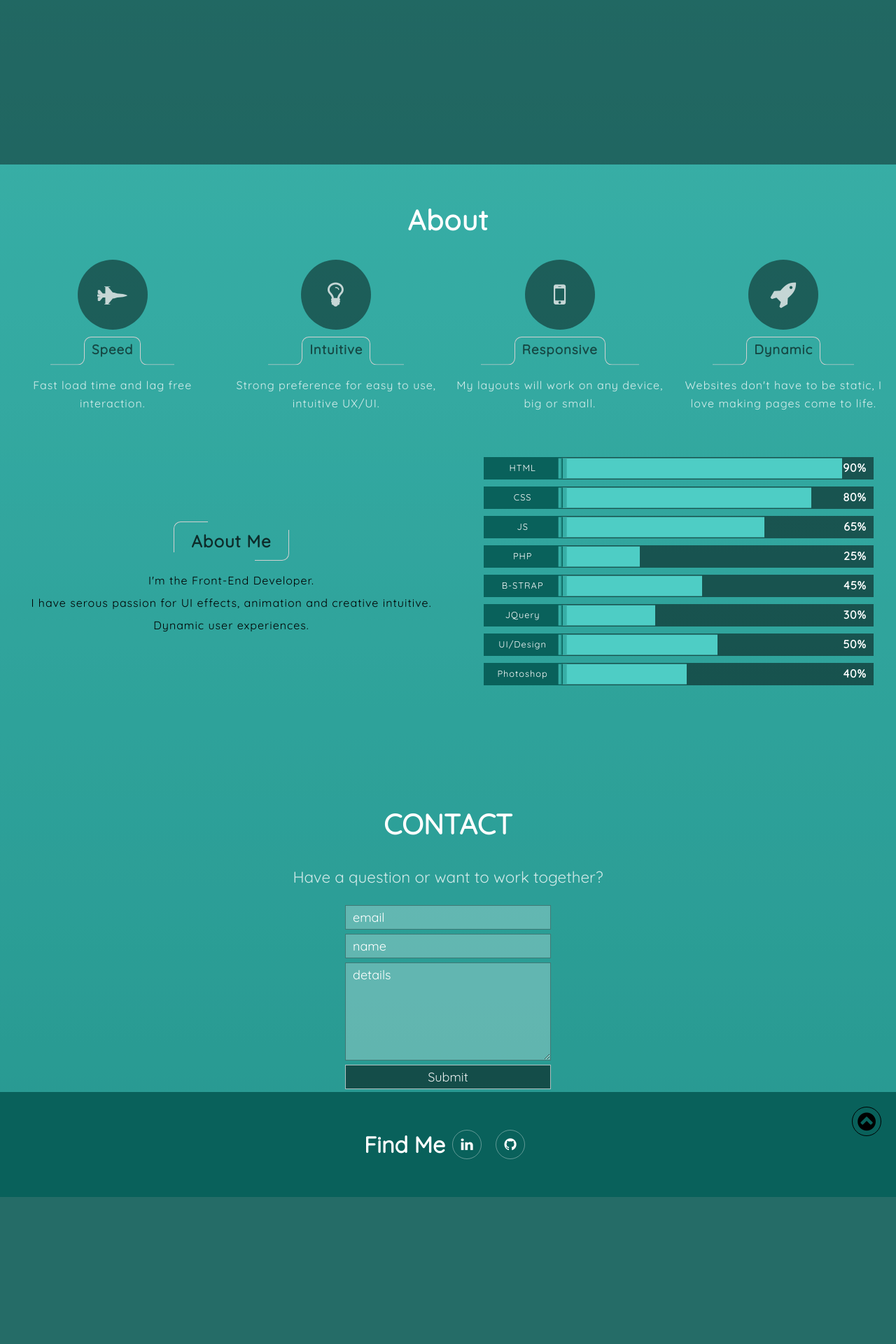
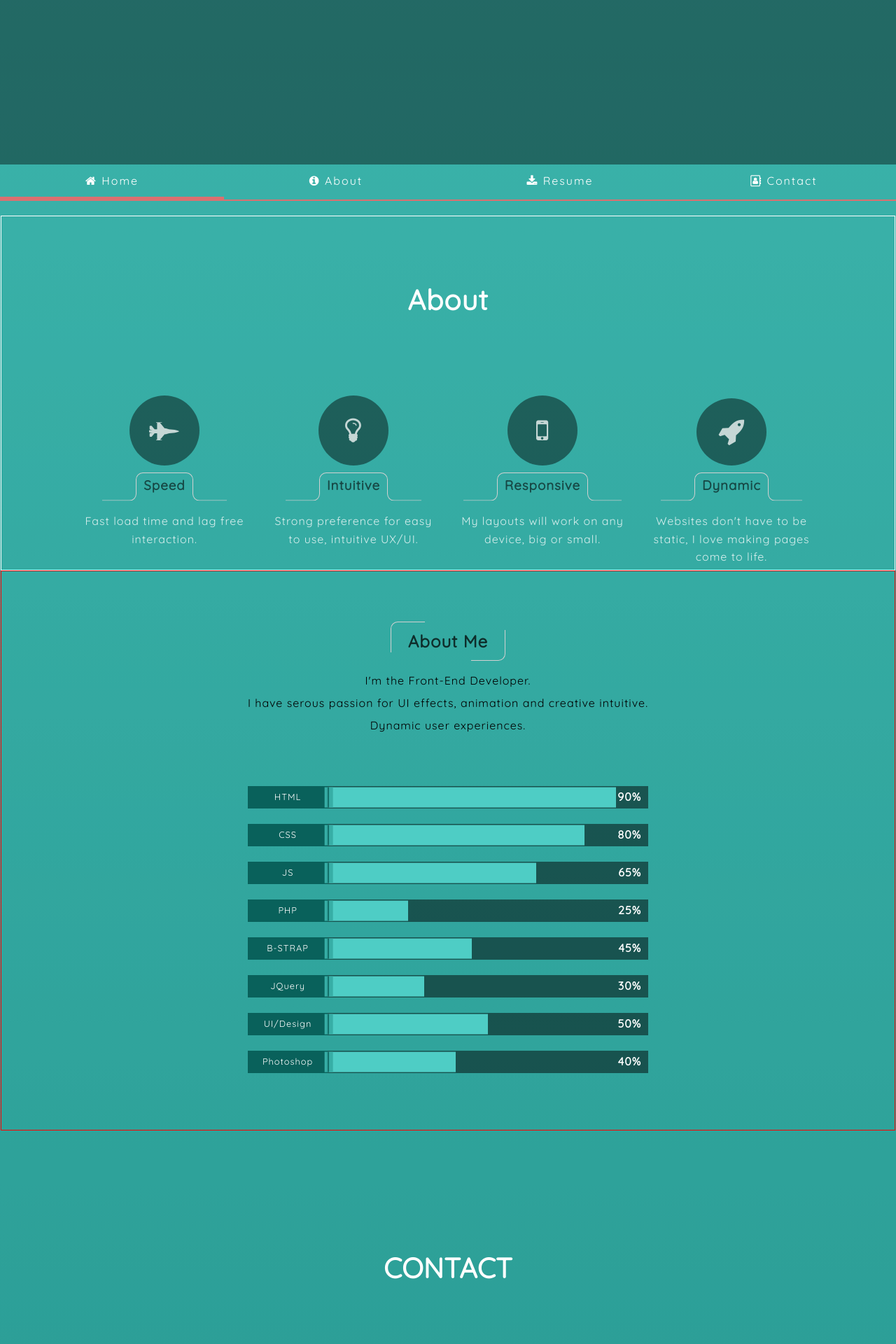
Before and after one commit to Ankit7991/Portfolio1, a PHP site: page / in a window 1280 px wide. Shown: the part 565-2485 px from the top of the page at 70% size. Before the commit the page ends 2275 px from the top, so only its background shows below. Run offline with PHP 8.4, Linux system fonts and the light colour scheme; style sheets or scripts are compiled from the project's sources; some web fonts are replaced.

Commit message:
many thing went wrong?

```diff
--- a/index.html
+++ b/index.html
@@ -53,7 +53,8 @@
       </nav>
       <section class="about about-bgEnable" id="ABOUT">
 
-
+        <div id="about-me">
+          <div id="about-me-">
           <div class="about-title title-wrapper">
             <h1>About</h1>
           </div>
@@ -104,7 +105,11 @@
               </div>
             </div>
           </div>
+          </div>
+        </div>
 
+
+        <div id="languages">
           <div class="about-me-and-languages">
             <div class="about-me">
               <h1>About Me</h1>
@@ -221,6 +226,7 @@
 
             </div>
           </div>
+        </div>
       </section>
 
       <section id="CONTACT" class="contact contact-bgEnable">
@@ -233,7 +239,7 @@
             <div class="form-wrapper">
 
               <form action="" method="POST">
-                <input type="email" class="input-email" placeholder="email" >
+                <input type="email" class="input-email" placeholder="email">
                 <input type="name" class="input-name" placeholder="name">
                 <textarea name="details" class="input-textarea" cols="30" rows="10" placeholder="details"></textarea>
                 <input type="button" id="contact-me-button" value="Submit">
@@ -246,7 +252,7 @@
       </section>
 
       <footer>
-        <div class="go2top"><i class="fa fa-chevron-circle-up"></i></div>
+        <div class="go2top" id="go2top"><i class="fa fa-chevron-circle-up"></i></div>
         <h1>Find Me</h1>
         <div class="social-wrapper">
           <div class="social">
--- a/script/script.js
+++ b/script/script.js
@@ -214,6 +214,8 @@ window.onload = (function () {
     scroll('about', 'ABOUT', );
     // scroll('resume', 'RESUME', 500, -500);
     scroll('contact', 'CONTACT', );
+    scroll('go2top', 'HOME', 2000);
+
 
     //function for intro view my work button(using changeClass())
     var buttonHoverd = true, myTimeout;
@@ -232,7 +234,7 @@ window.onload = (function () {
       }
     })
 
-    //removing animation onclick
+    //removing animation onclick (of view my work button)
     $('#home').click(function(){
       document.querySelector('.button').classList.remove('button-animated');
     })
--- a/style/main/style.css
+++ b/style/main/style.css
@@ -342,7 +342,6 @@ main .sticky {
 
 main nav,
 main .nonSticky {
-  display: none;
   margin-bottom: 20px;
   border-bottom: 2px solid #db7070;
   -webkit-transition: border 0.4s, background 0.4s, 0.3s;
@@ -443,11 +442,27 @@ main .nonSticky ul li:nth-child(5) span.active {
 main section.about {
   letter-spacing: 1px;
   line-height: 1.6em;
-  padding-top: 39px;
   border: 1px solid transparent;
 }
 
-main section.about .card-wrapper {
+main section.about #about-me {
+  border: 1px solid white;
+  display: -webkit-box;
+  display: -ms-flexbox;
+  display: flex;
+  -webkit-box-pack: center;
+      -ms-flex-pack: center;
+          justify-content: center;
+  -webkit-box-align: center;
+      -ms-flex-align: center;
+          align-items: center;
+}
+
+main section.about #about-me .about-title {
+  height: 30vh;
+}
+
+main section.about #about-me .card-wrapper {
   display: -webkit-box;
   display: -ms-flexbox;
   display: flex;
@@ -455,13 +470,13 @@ main section.about .card-wrapper {
       flex-wrap: wrap;
   -ms-flex-pack: distribute;
       justify-content: space-around;
-  -webkit-box-align: center;
-      -ms-flex-align: center;
-          align-items: center;
+  -webkit-box-align: baseline;
+      -ms-flex-align: baseline;
+          align-items: baseline;
   color: rgba(255, 255, 255, 0.801);
 }
 
-main section.about .card {
+main section.about #about-me .card {
   width: 250px;
   height: 250px;
   display: -webkit-box;
@@ -480,11 +495,11 @@ main section.about .card {
   text-align: center;
 }
 
-main section.about .card div {
+main section.about #about-me .card div {
   margin: 5px;
 }
 
-main section.about .card .card-icon {
+main section.about #about-me .card .card-icon {
   width: 100px;
   height: 100px;
   background: #00000073;
@@ -493,7 +508,7 @@ main section.about .card .card-icon {
   cursor: pointer;
 }
 
-main section.about .card .card-icon .fa {
+main section.about #about-me .card .card-icon .fa {
   position: absolute;
   top: 50%;
   left: 50%;
@@ -506,12 +521,12 @@ main section.about .card .card-icon .fa {
   transition: font-size 0.2s, color 0.4s;
 }
 
-main section.about .card .card-icon:hover .fa {
+main section.about #about-me .card .card-icon:hover .fa {
   font-size: 50px;
   color: #ffffff;
 }
 
-main section.about .card .card-title {
+main section.about #about-me .card .card-title {
   border: 1px solid #d1d1d1;
   padding: 5px 10px 0 10px;
   border-bottom: 0px;
@@ -521,13 +536,13 @@ main section.about .card .card-title {
   cursor: pointer;
 }
 
-main section.about .card .card-title:after, main section.about .card .card-title:before {
+main section.about #about-me .card .card-title:after, main section.about #about-me .card .card-title:before {
   content: "";
   position: absolute;
   bottom: 0;
 }
 
-main section.about .card .card-title:before {
+main section.about #about-me .card .card-title:before {
   left: 0;
   border-right: 1px solid #d1d1d1;
   border-bottom: 1px solid #d1d1d1;
@@ -538,7 +553,7 @@ main section.about .card .card-title:before {
           transform: translate(-100%, 0.6em);
 }
 
-main section.about .card .card-title:after {
+main section.about #about-me .card .card-title:after {
   right: 0;
   border-left: 1px solid #d1d1d1;
   border-bottom: 1px solid #d1d1d1;
@@ -549,18 +564,45 @@ main section.about .card .card-title:after {
           transform: translate(100%, 0.6em);
 }
 
-main section.about .card-about {
+main section.about #about-me .card-about {
   padding-top: 1em;
 }
 
-main section.about .about-me {
+main section.about #languages {
+  height: 100vh;
+}
+
+main section.about #languages .about-me-and-languages {
+  border: 1px solid red;
+  height: 100vh;
+  display: -webkit-box;
+  display: -ms-flexbox;
+  display: flex;
+  -webkit-box-align: center;
+      -ms-flex-align: center;
+          align-items: center;
+  height: 100%;
+}
+
+main section.about #languages .about-me-and-languages .about-me {
+  display: -webkit-box;
+  display: -ms-flexbox;
+  display: flex;
+  -webkit-box-pack: center;
+      -ms-flex-pack: center;
+          justify-content: center;
+  -webkit-box-align: center;
+      -ms-flex-align: center;
+          align-items: center;
+  -webkit-box-orient: vertical;
+  -webkit-box-direction: normal;
+      -ms-flex-flow: column;
+          flex-flow: column;
   text-align: center;
-  margin-top: 5em;
-  margin-bottom: 5em;
   line-height: 2em;
 }
 
-main section.about .about-me h1 {
+main section.about #languages .about-me-and-languages .about-me h1 {
   margin: 1em;
   display: inline-block;
   border: 1px solid #d1d1d1;
@@ -571,7 +613,7 @@ main section.about .about-me h1 {
   color: #000000bb;
 }
 
-main section.about .about-me h1:after, main section.about .about-me h1:before {
+main section.about #languages .about-me-and-languages .about-me h1:after, main section.about #languages .about-me-and-languages .about-me h1:before {
   content: "";
   position: absolute;
   border: 1px solid #d1d1d1;
@@ -579,7 +621,7 @@ main section.about .about-me h1:after, main section.about .about-me h1:before {
   height: 0.6em;
 }
 
-main section.about .about-me h1:before {
+main section.about #languages .about-me-and-languages .about-me h1:before {
   left: 0;
   top: 0;
   border-bottom: none;
@@ -589,7 +631,7 @@ main section.about .about-me h1:before {
           transform: translate(-1px, -0.5em);
 }
 
-main section.about .about-me h1:after {
+main section.about #languages .about-me-and-languages .about-me h1:after {
   bottom: 0;
   right: 0;
   border-top: none;
@@ -599,7 +641,7 @@ main section.about .about-me h1:after {
           transform: translate(1px, 0.5em);
 }
 
-main section.about .languages {
+main section.about #languages .about-me-and-languages .languages {
   display: -webkit-box;
   display: -ms-flexbox;
   display: flex;
@@ -615,11 +657,11 @@ main section.about .languages {
           flex-flow: column;
 }
 
-main section.about .languages .bar-wrapper {
+main section.about #languages .about-me-and-languages .languages .bar-wrapper {
   width: 90%;
 }
 
-main section.about .languages .bar-wrapper .bar-main .title-value-wrapper {
+main section.about #languages .about-me-and-languages .languages .bar-wrapper .bar-main .title-value-wrapper {
   position: relative;
   overflow: hidden;
   margin-bottom: 10px;
@@ -633,7 +675,7 @@ main section.about .languages .bar-wrapper .bar-main .title-value-wrapper {
           align-items: center;
 }
 
-main section.about .languages .bar-wrapper .bar-main .title-value-wrapper .bar-title {
+main section.about #languages .about-me-and-languages .languages .bar-wrapper .bar-main .title-value-wrapper .bar-title {
   position: absolute;
   left: -20%;
   height: 100%;
@@ -655,7 +697,7 @@ main section.about .languages .bar-wrapper .bar-main .title-value-wrapper .bar-t
   transition: font-size 0.4s;
 }
 
-main section.about .languages .bar-wrapper .bar-main .title-value-wrapper .bar-title:after {
+main section.about #languages .about-me-and-languages .languages .bar-wrapper .bar-main .title-value-wrapper .bar-title:after {
   content: "";
   background: -webkit-gradient(linear, left top, right top, color-stop(25%, #37AEA6), color-stop(50%, #09615b), color-stop(25%, #37AEA6));
   background: linear-gradient(to right, #37AEA6 25%, #09615b 50%, #37AEA6 25%);
@@ -669,7 +711,7 @@ main section.about .languages .bar-wrapper .bar-main .title-value-wrapper .bar-t
           transform: translate(0.6em, -50%);
 }
 
-main section.about .languages .bar-wrapper .bar-main .title-value-wrapper .bar-value {
+main section.about #languages .about-me-and-languages .languages .bar-wrapper .bar-main .title-value-wrapper .bar-value {
   background: #0202024f;
   left: 0;
   text-align: right;
@@ -679,7 +721,7 @@ main section.about .languages .bar-wrapper .bar-main .title-value-wrapper .bar-v
   overflow: hidden;
 }
 
-main section.about .languages .bar-wrapper .bar-main .title-value-wrapper .bar-value span {
+main section.about #languages .about-me-and-languages .languages .bar-wrapper .bar-main .title-value-wrapper .bar-value span {
   position: absolute;
   right: 0;
   top: 50%;
@@ -689,7 +731,7 @@ main section.about .languages .bar-wrapper .bar-main .title-value-wrapper .bar-v
   font-weight: bolder;
 }
 
-main section.about .languages .bar-wrapper .bar-main .title-value-wrapper .bar-value .bar-value-meter {
+main section.about #languages .about-me-and-languages .languages .bar-wrapper .bar-main .title-value-wrapper .bar-value .bar-value-meter {
   position: absolute;
   height: 90%;
   width: 0%;
@@ -702,8 +744,7 @@ main section.about .languages .bar-wrapper .bar-main .title-value-wrapper .bar-v
 }
 
 main section.contact {
-  border: 1px solid transparent;
-  padding-top: 50px;
+  height: 100vh;
   text-align: center;
   margin: 3em 0 0 0;
   position: relative;
@@ -725,6 +766,23 @@ main section.contact {
 
 main section.contact .contact-wrapper {
   width: 80%;
+  height: 100vh;
+  display: -webkit-box;
+  display: -ms-flexbox;
+  display: flex;
+  -webkit-box-pack: center;
+      -ms-flex-pack: center;
+          justify-content: center;
+  -webkit-box-align: center;
+      -ms-flex-align: center;
+          align-items: center;
+  -webkit-box-orient: vertical;
+  -webkit-box-direction: normal;
+      -ms-flex-flow: column;
+          flex-flow: column;
+  -webkit-box-pack: space-evenly;
+      -ms-flex-pack: space-evenly;
+          justify-content: space-evenly;
 }
 
 main section.contact .contact-wrapper .contact-fields {
@@ -741,6 +799,10 @@ main section.contact .contact-wrapper .contact-fields {
   -webkit-box-direction: normal;
       -ms-flex-flow: column;
           flex-flow: column;
+  height: 50vh;
+  -webkit-box-pack: space-evenly;
+      -ms-flex-pack: space-evenly;
+          justify-content: space-evenly;
 }
 
 main section.contact .contact-wrapper .contact-fields p {
@@ -765,29 +827,41 @@ main section.contact .contact-wrapper .contact-fields .form-wrapper form {
   -webkit-box-direction: normal;
       -ms-flex-flow: column;
           flex-flow: column;
+  -webkit-box-align: center;
+      -ms-flex-align: center;
+          align-items: center;
+  -webkit-box-pack: space-evenly;
+      -ms-flex-pack: space-evenly;
+          justify-content: space-evenly;
 }
 
-main section.contact .contact-wrapper .contact-fields .form-wrapper form input, main section.contact .contact-wrapper .contact-fields .form-wrapper form textarea {
+main section.contact .contact-wrapper .contact-fields .form-wrapper form input,
+main section.contact .contact-wrapper .contact-fields .form-wrapper form textarea {
   margin: 3px;
   padding: 5px 10px;
+  width: 100%;
   font-size: 18px;
   background: #ffffff43;
   border: 1px solid #00000057;
 }
 
-main section.contact .contact-wrapper .contact-fields .form-wrapper form input::-webkit-input-placeholder, main section.contact .contact-wrapper .contact-fields .form-wrapper form textarea::-webkit-input-placeholder {
+main section.contact .contact-wrapper .contact-fields .form-wrapper form input::-webkit-input-placeholder,
+main section.contact .contact-wrapper .contact-fields .form-wrapper form textarea::-webkit-input-placeholder {
   color: white;
 }
 
-main section.contact .contact-wrapper .contact-fields .form-wrapper form input:-ms-input-placeholder, main section.contact .contact-wrapper .contact-fields .form-wrapper form textarea:-ms-input-placeholder {
+main section.contact .contact-wrapper .contact-fields .form-wrapper form input:-ms-input-placeholder,
+main section.contact .contact-wrapper .contact-fields .form-wrapper form textarea:-ms-input-placeholder {
   color: white;
 }
 
-main section.contact .contact-wrapper .contact-fields .form-wrapper form input::-ms-input-placeholder, main section.contact .contact-wrapper .contact-fields .form-wrapper form textarea::-ms-input-placeholder {
+main section.contact .contact-wrapper .contact-fields .form-wrapper form input::-ms-input-placeholder,
+main section.contact .contact-wrapper .contact-fields .form-wrapper form textarea::-ms-input-placeholder {
   color: white;
 }
 
-main section.contact .contact-wrapper .contact-fields .form-wrapper form input::placeholder, main section.contact .contact-wrapper .contact-fields .form-wrapper form textarea::placeholder {
+main section.contact .contact-wrapper .contact-fields .form-wrapper form input::placeholder,
+main section.contact .contact-wrapper .contact-fields .form-wrapper form textarea::placeholder {
   color: white;
 }
 
@@ -796,6 +870,7 @@ main section.contact .contact-wrapper .contact-fields .form-wrapper form textare
 }
 
 main section.contact .contact-wrapper .contact-fields .form-wrapper form input[type='button'] {
+  width: 50%;
   background: #00000080;
   color: #ffffffe8;
   border: 1px solid #ffffffa8;
@@ -891,6 +966,7 @@ main footer .social-wrapper .social a.github:hover:after {
 
 main footer .go2top {
   position: absolute;
+  cursor: pointer;
   right: 0;
   top: 0;
   font-size: 30px;
@@ -944,7 +1020,7 @@ main footer .go2top:hover .fa {
 }
 
 .sticky-nav-wrapper {
-  padding-top: 5em;
+  padding-top: 5.1em;
 }
 
 h1 {
--- a/style/main/style.scss
+++ b/style/main/style.scss
@@ -209,17 +209,20 @@ section.intro-wrapper {
     @include hundered();
     position: absolute;
 
-    video, .myBackground {
+    video,
+    .myBackground {
       // @include hundered();
       // object-fit: fill;
     }
-    .myBackground{
-      img{
+
+    .myBackground {
+      img {
         width: 100vw;
         height: 100vh;
         max-width: 100%;
         opacity: 0;
       }
+
       @include hundered();
 
     }
@@ -322,7 +325,7 @@ main {
 
   nav,
   .nonSticky {
-    display: none;
+    // display: none;
     margin-bottom: 20px;
     border-bottom: 2px solid #db7070;
     // border-bottom: 0px solid transparent;
@@ -418,15 +421,23 @@ main {
   section.about {
     letter-spacing: 1px;
     line-height: 1.6em;
-    padding-top: 39px;
+    // padding-top: 39px;
     border: 1px solid transparent;
 
+    #about-me {
+      border: 1px solid white;
+      @include center();
+
+      .about-title{
+        height: 30vh;
+
+      }
       .card-wrapper {
         // border: 1px solid black;
         display: flex;
         flex-wrap: wrap;
         justify-content: space-around;
-      align-items: center;
+        align-items: baseline;
         color: rgba(255, 255, 255, 0.801);
       }
 
@@ -509,11 +520,24 @@ main {
       .card-about {
         padding-top: 1em;
       }
+    }
+
+    #languages {
+      height: 100vh;
+      .about-me-and-languages{
+        border: 1px solid red;
+        height: 100vh;
+      display: flex;
+      // justify-content: space-evenly;
+      align-items: center;
+      // flex-flow: row;
+      // flex-flow: column;
+      height: 100%;
 
       .about-me {
+        @include center();
+        flex-flow: column;
         text-align: center;
-      margin-top: 5em;
-      margin-bottom: 5em;
         line-height: 2em;
 
         h1 {
@@ -567,6 +591,7 @@ main {
           .bar-main {
 
             .title-value-wrapper {
+              // border: 3px solid red;
               position: relative;
               overflow: hidden;
               margin-bottom: 10px;
@@ -637,59 +662,82 @@ main {
         }
       }
     }
+    }
+  }
 
-  section.contact{
-    border: 1px solid transparent;
-    padding-top: 50px;
+  section.contact {
+    height: 100vh;
+    // padding-top: 50px;
     text-align: center;
     margin: 3em 0 0 0;
     position: relative;
     z-index: 10000;
     @include center();
     flex-flow: column;
-    .contact-wrapper{
+
+    .contact-wrapper {
       width: 80%;
+      height: 100vh;
+      @include center();
+      flex-flow: column;
+      justify-content: space-evenly;
 
 
-      .contact-fields{
-        // border: 1px solid black;
+
+      .contact-fields {
         @include center();
         flex-flow: column;
+        height: 50vh;
+        justify-content: space-evenly;
 
-        p{
+        p {
           margin: 1em 0;
           color: #ffffffc5;
           font-size: 1.4em;
         }
-        h1{
+
+        h1 {
           color: white !important;
         }
-        .form-wrapper{
+
+        .form-wrapper {
           // border: 1px solid red;
           width: 300px;
-          form{
+
+          form {
             // border: 1px solid white;
             display: flex;
             flex-flow: column;
-            input, textarea{
+            align-items: center;
+            justify-content: space-evenly;
+
+            input,
+            textarea {
               margin: 3px;
               padding: 5px 10px;
+              width: 100%;
               font-size: 18px;
               background: #ffffff43;
               border: 1px solid #00000057;
-              &::placeholder{
+
+              &::placeholder {
                 color: white;
               }
             }
-            textarea{
+
+            textarea {
               height: 140px;
             }
-            input[type = 'button']{
+
+            input[type='button'] {
+              width: 50%;
+
               background: #00000080;
               color: #ffffffe8;
               border: 1px solid #ffffffa8;
               transition: background 0.4s, color 0.4s;
-              &:hover{
+
+              &:hover {
                 background: #ffffff43;
                 border: 1px solid #00000057;
                 color: white;
@@ -702,18 +750,19 @@ main {
   }
 
 
-  footer{
+  footer {
     height: 150px;
     text-align: center;
     background: #09615B;
     @include center();
     position: relative;
 
-    .social-wrapper{
-      .social{
+    .social-wrapper {
+      .social {
         text-align: center;
         @include center();
-        a{
+
+        a {
           text-decoration: none;
           color: white;
           position: relative;
@@ -724,11 +773,13 @@ main {
           overflow: hidden;
 
           margin: 10px;
-          .fa{
+
+          .fa {
             @include centerAbsolute();
             font-size: 20px;
           }
-          &:after{
+
+          &:after {
             content: "";
             // border: 1px solid red;
             position: absolute;
@@ -740,29 +791,35 @@ main {
             transition: 0.4s;
             z-index: -1;
           }
-          &:hover{
-            &:after{
+
+          &:hover {
+            &:after {
 
               top: 0;
               left: 0;
             }
           }
         }
-        a.linkedin:hover{
-          &:after{
+
+        a.linkedin:hover {
+          &:after {
             background: #0077b5;
           }
         }
-        a.github:hover{
+
+        a.github:hover {
           color: black;
-          &:after{
+
+          &:after {
             background: #ffffff8f;
           }
         }
       }
     }
-    .go2top{
+
+    .go2top {
       position: absolute;
+      cursor: pointer;
       right: 0;
       top: 0;
       font-size: 30px;
@@ -770,18 +827,20 @@ main {
       border-radius: 100%;
       padding: 20px;
       transform: translate(-50%, 50%);
-      transition:border 0.4s, box-shadow 0.4s;
+      transition: border 0.4s, box-shadow 0.4s;
       box-shadow: 0 0 0 0px #09615B, 0 0 0 0px white;
-      .fa{
+
+      .fa {
         @include centerAbsolute();
         color: black;
         transition: color 0.4s;
       }
-      &:hover{
+
+      &:hover {
         border-color: white;
         box-shadow: 0 0 0 3px #09615B, 0 0 0 6px white;
 
-        .fa{
+        .fa {
 
           color: white;
         }
@@ -794,18 +853,21 @@ main {
 
 
 
-.title-wrapper{
+.title-wrapper {
   position: relative;
   height: 80px;
   opacity: 1;
-  h1{
+
+  h1 {
     @include centerAbsolute();
     font-size: 40px;
   }
 }
+
 .sticky-nav-wrapper {
-  padding-top: 5em;
+  padding-top: 5.1em;
 }
-h1{
+
+h1 {
   color: white;
 }
--- a/style/media/media.css
+++ b/style/media/media.css
@@ -3,31 +3,37 @@
     -webkit-box-flex: 1;
         -ms-flex: 1;
             flex: 1;
+    margin: 0 10px;
   }
   .about-me-and-languages {
     display: -webkit-box;
     display: -ms-flexbox;
     display: flex;
-    margin: 3em 0;
+    -webkit-box-orient: vertical;
+    -webkit-box-direction: normal;
+        -ms-flex-flow: column;
+            flex-flow: column;
+    -webkit-box-pack: space-evenly;
+        -ms-flex-pack: space-evenly;
+            justify-content: space-evenly;
   }
   .about-me-and-languages .about-me {
-    -webkit-box-flex: 6;
-        -ms-flex: 6;
-            flex: 6;
     padding: 0 20px;
     -webkit-transition: padding 0.3s;
     transition: padding 0.3s;
   }
   .about-me-and-languages .languages {
-    -webkit-box-flex: 6;
-        -ms-flex: 6;
-            flex: 6;
+    width: 50%;
     -webkit-transition: -webkit-box-flex 0.4s;
     transition: -webkit-box-flex 0.4s;
     transition: flex 0.4s;
     transition: flex 0.4s, -webkit-box-flex 0.4s, -ms-flex 0.4s;
   }
-  .about-me-and-languages .languages .bar-title {
+  .about-me-and-languages .languages .bar-main {
+    border: 1px solid transparent;
+    margin: 10px 0;
+  }
+  .about-me-and-languages .languages .bar-main .title-value-wrapper .bar-title {
     font-size: 80% !important;
   }
   .menuButton-wrapper {
@@ -127,6 +133,9 @@
   .intro {
     font-size: 10px !important;
   }
+  .intro #viewWork {
+    color: red;
+  }
   .bar-title {
     font-size: 50% !important;
   }
--- a/style/media/media.scss
+++ b/style/media/media.scss
@@ -1,25 +1,43 @@
+
+
+@media only screen and (min-width: 786){
+
+
+}
+
 
 @media only screen and (min-width: 992px){
 
   .card-wrapper{
     .card{
       flex: 1;
+      margin: 0 10px;
     }
   }
 
   .about-me-and-languages{
     display: flex;
-    margin: 3em 0;
+    // margin: 3em 0;
+    flex-flow: column;
+    justify-content: space-evenly;
     .about-me{
-      flex: 6;
+      // flex: 6;
       padding: 0 20px;
       transition: padding 0.3s;
     }
     .languages{
-      flex: 6;
+      // flex: 6;
+      width: 50%;
       transition: flex 0.4s;
-      .bar-title{
-        font-size: 80% !important;
+      .bar-main{
+        border: 1px solid transparent;
+
+        margin: 10px 0;
+        .title-value-wrapper{
+          .bar-title{
+            font-size: 80% !important;
+          }
+        }
       }
     }
   }
@@ -116,6 +134,9 @@
 @media only screen and (max-width: 319px){
   .intro{
     font-size: 10px !important;
+    #viewWork{
+      color: red;
+    }
   }
   .bar-title{
     font-size: 50% !important;
```
Also changed, not shown: 2 other files. Lines whose indentation alone changed are shown as unchanged.
